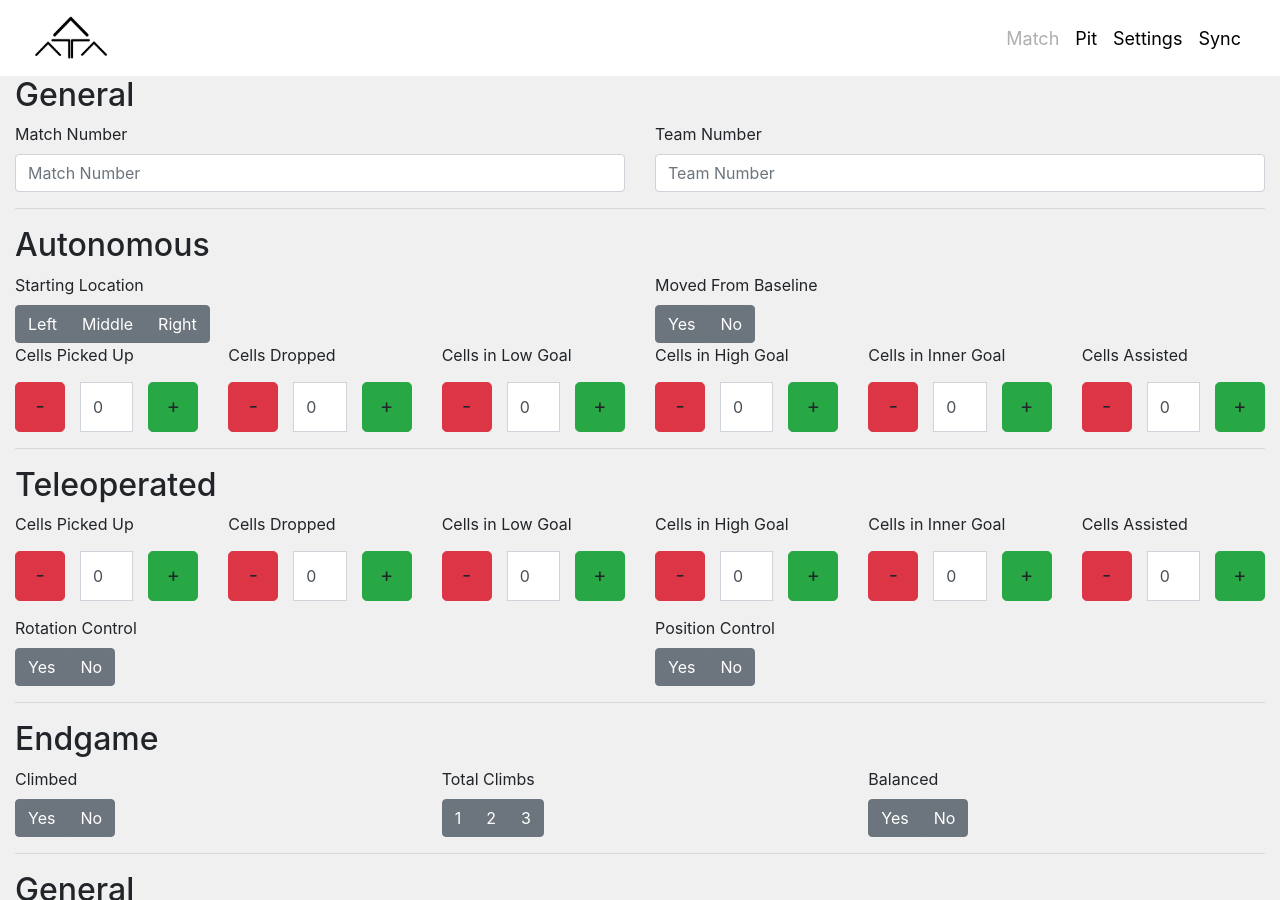
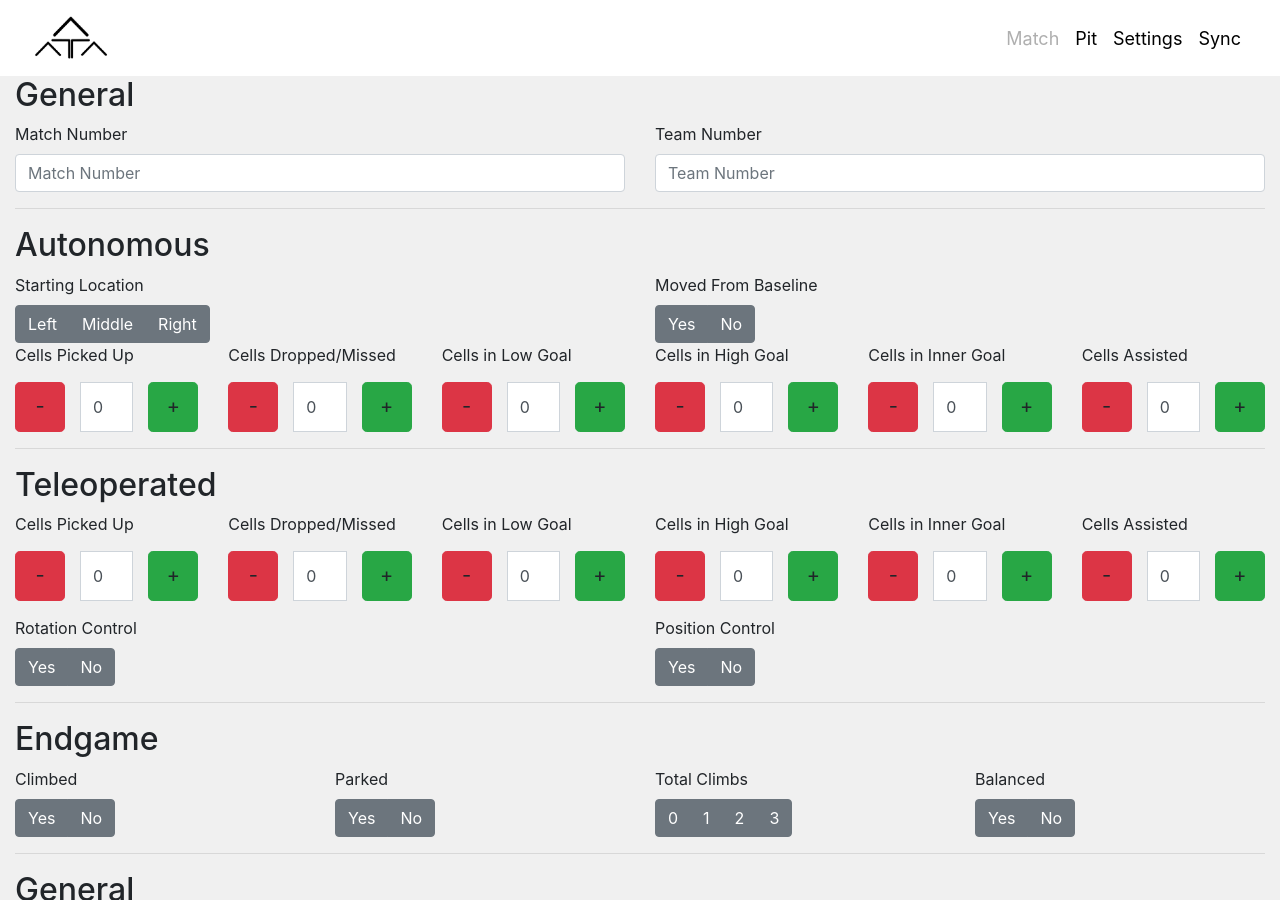
Before and after one commit to ATAARobotics/Scouty-McScout20, a Jekyll site: the page built from index.md, in a window 1280 px wide and 900 px high. Built offline with Jekyll 4.4.1, drawn with Linux system fonts in a browser that asks for light colours.

Commit message:
Added Park button and 0 total climbs.

```diff
--- a/index.md
+++ b/index.md
@@ -82,7 +82,7 @@ files: |
             <div class="col-lg col-md-3 col-sm-4 col-6">
 				<div class="row">
 					<div class="col-md">
-						<label style="margin-bottom: 0px" for="autoCellsDropped">Cells Dropped</label>
+						<label style="margin-bottom: 0px" for="autoCellsDropped">Cells Dropped/Missed</label>
 					</div>
 				</div>
 				<div class="row" style="margin-top:15px">
@@ -180,7 +180,7 @@ files: |
             <div class="col-lg col-md-3 col-sm-4 col-6">
 				<div class="row">
 					<div class="col-md">
-						<label style="margin-bottom: 0px" for="teleopCellsDropped">Cells Dropped</label>
+						<label style="margin-bottom: 0px" for="teleopCellsDropped">Cells Dropped/Missed</label>
 					</div>
 				</div>
 				<div class="row" style="margin-top:15px">
@@ -288,7 +288,7 @@ files: |
             </div>
         </div>
         <div class="row">
-            <div class="col-4">
+            <div class="col-3">
                 <label class="mr-sm-2" style="display: block" for="selfClimb">Climbed</label>
                     <div id="selfClimb" class="btn-group btn-group-toggle" data-toggle="buttons">
                         <label id="selfClimbYes" class="btn btn-secondary">
@@ -301,24 +301,41 @@ files: |
                         </label>
                     </div>
             </div>
-            <div class="col-4">
+            <div class="col-3">
+                <label class="mr-sm-2" style="display: block" for="selfPark">Parked</label>
+                    <div id="selfPark" class="btn-group btn-group-toggle" data-toggle="buttons">
+                        <label id="selfParkYes" class="btn btn-secondary">
+                            <input type="radio" value="1" name="selfPark" id="selfParkYes" autocomplete="off">
+                            Yes
+                        </label>
+                        <label id="selfParkNo" class="btn btn-secondary">
+                            <input type="radio" value="0" name="selfPark" id="selfParkNo" autocomplete="off">
+                            No
+                        </label>
+                    </div>
+            </div>
+            <div class="col-3">
                 <label class="mr-sm-2" style="display: block" for="totalClimb">Total Climbs</label>
                 <div id="totalClimb" class="btn-group btn-group-toggle" data-toggle="buttons">
+                    <label id="totalClimb0" class="btn btn-secondary">
+                        <input type="radio" value="0" name="totalClimb" id="totalClimb0" autocomplete="off">
+                            0
+                    </label>
                     <label id="totalClimb1" class="btn btn-secondary">
                         <input type="radio" value="1" name="totalClimb" id="totalClimb1" autocomplete="off">
                             1
                     </label>
                     <label id="totalClimb2" class="btn btn-secondary">
-                        <input type="radio" value="0" name="totalClimb" id="totalClimb2" autocomplete="off">
+                        <input type="radio" value="2" name="totalClimb" id="totalClimb2" autocomplete="off">
                         2
                     </label>
                     <label id="totalClimb3" class="btn btn-secondary">
-                        <input type="radio" value="0" name="totalClimb" id="totalClimb3" autocomplete="off">
+                        <input type="radio" value="3" name="totalClimb" id="totalClimb3" autocomplete="off">
                         3
                     </label>
                 </div>
             </div>
-            <div class="col-4">
+            <div class="col-3">
                 <label class="mr-sm-2" style="display: block" for="balanced">Balanced</label>
                 <div id="balanced" class="btn-group btn-group-toggle" data-toggle="buttons">
                     <label id="balancedYes" class="btn btn-secondary">
@@ -406,7 +423,7 @@ files: |
                         <input type="radio" value="1" name="primaryDefense" id="primaryDefenseYes" autocomplete="off"> Yes
                     </label>
                     <label id="primaryDefenseNo" class="btn btn-secondary">
-                        <input type="radio" value="2" name="primaryDefense" id="primaryDefenseNo" autocomplete="off"> No
+                        <input type="radio" value="0" name="primaryDefense" id="primaryDefenseNo" autocomplete="off"> No
                     </label>
                 </div>
             </div>
--- a/resources/js/match.js
+++ b/resources/js/match.js
@@ -39,6 +39,8 @@ document.addEventListener('deviceready', async function () {
         $('#' + $('input[name=positionControl]:checked').attr("id")).addClass('active');
         $("input[name=selfClimb][value=" + doc.selfClimb + "]").prop('checked', true);
         $('#' + $('input[name=selfClimb]:checked').attr("id")).addClass('active');
+        $("input[name=selfPark][value=" + doc.selfPark + "]").prop('checked', true);
+        $('#' + $('input[name=selfPark]:checked').attr("id")).addClass('active');
         $("input[name=totalClimb][value=" + doc.totalClimb + "]").prop('checked', true);
         $('#' + $('input[name=totalClimb]:checked').attr("id")).addClass('active');
         $("input[name=balanced][value=" + doc.balanced + "]").prop('checked', true);
@@ -82,6 +84,7 @@ document.addEventListener('deviceready', async function () {
         $('#' + $('input[name=rotationControl]:checked').attr("id")).removeClass('active');
         $('#' + $('input[name=positionControl]:checked').attr("id")).removeClass('active');
         $('#' + $('input[name=selfClimb]:checked').attr("id")).removeClass('active');
+        $('#' + $('input[name=selfPark]:checked').attr("id")).removeClass('active');
         $('#' + $('input[name=totalClimb]:checked').attr("id")).removeClass('active');
         $('#' + $('input[name=balanced]:checked').attr("id")).removeClass('active');
         $('#' + $('input[name=speedRating]:checked').attr("id")).removeClass('active');
@@ -137,6 +140,7 @@ document.addEventListener('deviceready', async function () {
         var positionControl = parseInt($('input[name=positionControl]:checked').val());
         var teleopComments = $('#teleopCommentSection').val();
         var selfClimb = parseInt($('input[name=selfClimb]:checked').val());
+        var selfPark = parseInt($('input[name=selfPark]:checked').val());
         var totalClimb = parseInt($('input[name=totalClimb]:checked').val());
         var balanced = parseInt($('input[name=balanced]:checked').val());
         var endgameComments = $('#endgameCommentSection').val();
@@ -169,6 +173,7 @@ document.addEventListener('deviceready', async function () {
             positionControl: positionControl,
             teleopComments: teleopComments,
             selfClimb: selfClimb,
+            selfPark: selfPark,
             totalClimb: totalClimb,
             balanced: balanced,
             endgameComments: endgameComments,
```
